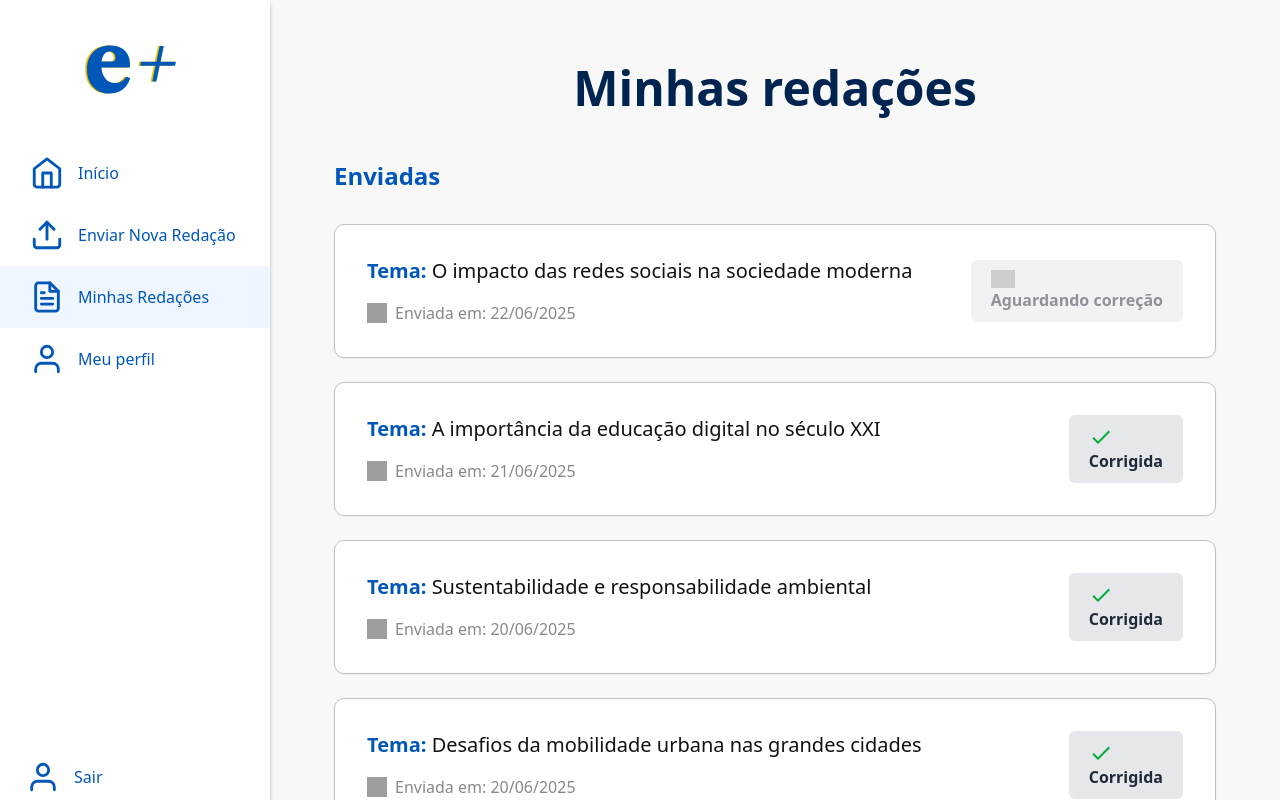
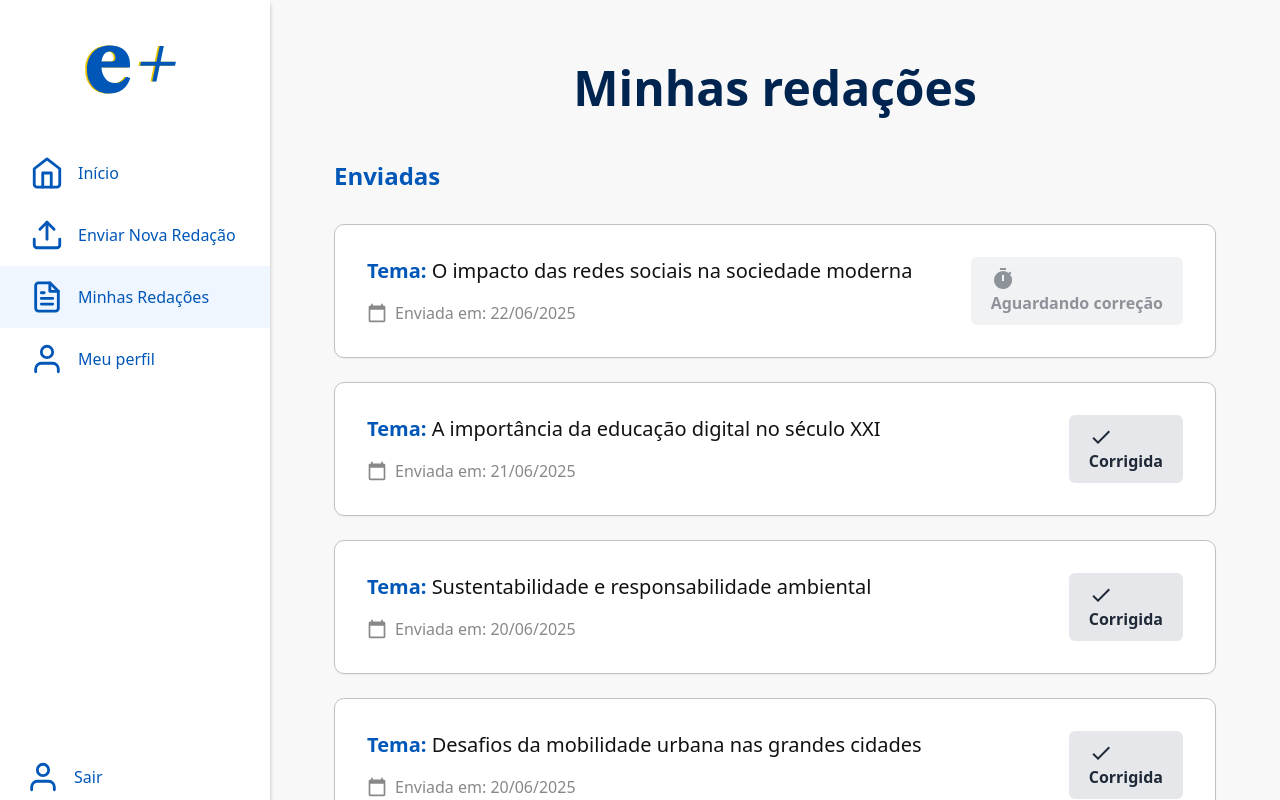
Before and after one commit to igoreor/escreva-mais-web, a Next.js app: page /essays in a window 1280 px wide. Built offline with nearby package versions, Linux system fonts and the light colour scheme; grey boxes are pictures that could not be loaded.

Commit message:
feat(essays): replace images with react-icons for date indicators

```diff
--- a/src/app/essays/page.tsx
+++ b/src/app/essays/page.tsx
@@ -1,6 +1,6 @@
 'use client';
 import React from 'react';
-import Image from 'next/image';
+import { MdCalendarToday, MdTimer, MdDone } from 'react-icons/md';
 import { useRouter } from 'next/navigation';
 import Sidebar from '@/components/common/SideBar';
 import Button from '@/components/ui/Button';
@@ -97,15 +97,9 @@ const MyEssaysPage: React.FC = () => {
                   <span className="font-normal text-[#121212]">{essay.topic}</span>
                 </p>
 
-                <div className="flex gap-2 items-center">
-                  <Image
-                    src="/images/img_calendar_today.svg"
-                    alt="Calendar"
-                    width={20}
-                    height={20}
-                    className="w-5 h-5"
-                  />
-                  <span className="text-sm sm:text-base text-[#888888]">
+                <div className="flex gap-2 items-center text-[#888888]">
+                  <MdCalendarToday className="w-5 h-5" size={20} />
+                  <span className="text-sm sm:text-base">
                     Enviada em: {essay.submittedDate}
                   </span>
                 </div>
@@ -120,7 +114,7 @@ const MyEssaysPage: React.FC = () => {
                     className="bg-[#88888830] text-[#888888] border-none rounded-[25px] px-6 py-3 flex items-center gap-3 w-full lg:w-auto justify-center hover:bg-[#88888840]"
                     disabled
                   >
-                    <Image src="/images/img_timer.svg" alt="Timer" width={24} height={24} />
+                    <MdTimer size={24} />
                     <span>Aguardando correção</span>
                   </Button>
                 ) : (
@@ -130,7 +124,7 @@ const MyEssaysPage: React.FC = () => {
                     className="bg-[#07ab3930] text-[#07ab39] border-none rounded-[25px] px-6 py-3 flex items-center gap-3 w-full lg:w-auto justify-center hover:bg-[#07ab3940] cursor-pointer"
                     onClick={() => handleCorrectedEssayClick(essay.id)}
                   >
-                    <Image src="/images/img_done.svg" alt="Done" width={24} height={24} />
+                    <MdDone size={24} />
                     <span>Corrigida</span>
                   </Button>
                 )}
@@ -155,15 +149,9 @@ const MyEssaysPage: React.FC = () => {
                 <span className="font-normal text-[#121212]">{draft.topic}</span>
               </p>
 
-              <div className="flex gap-2 items-center">
-                <Image
-                  src="/images/img_calendar_today.svg"
-                  alt="Calendar"
-                  width={20}
-                  height={20}
-                  className="w-5 h-5"
-                />
-                <span className="text-sm sm:text-base text-[#888888]">
+              <div className="flex gap-2 items-center text-[#888888]">
+                <MdCalendarToday className="w-5 h-5" size={20} />
+                <span className="text-sm sm:text-base">
                   Salvo em: {draft.savedDate}
                 </span>
               </div>
```
